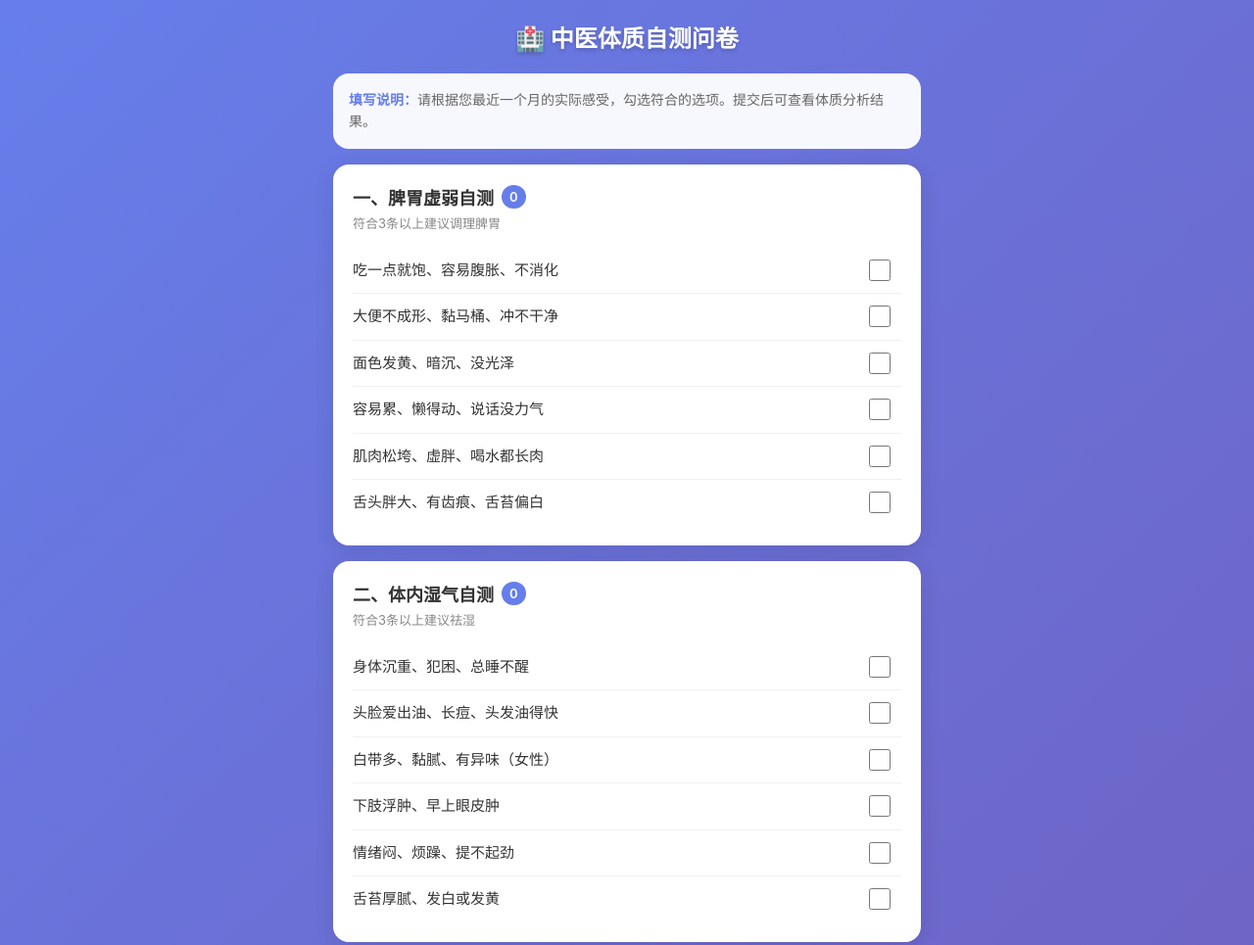
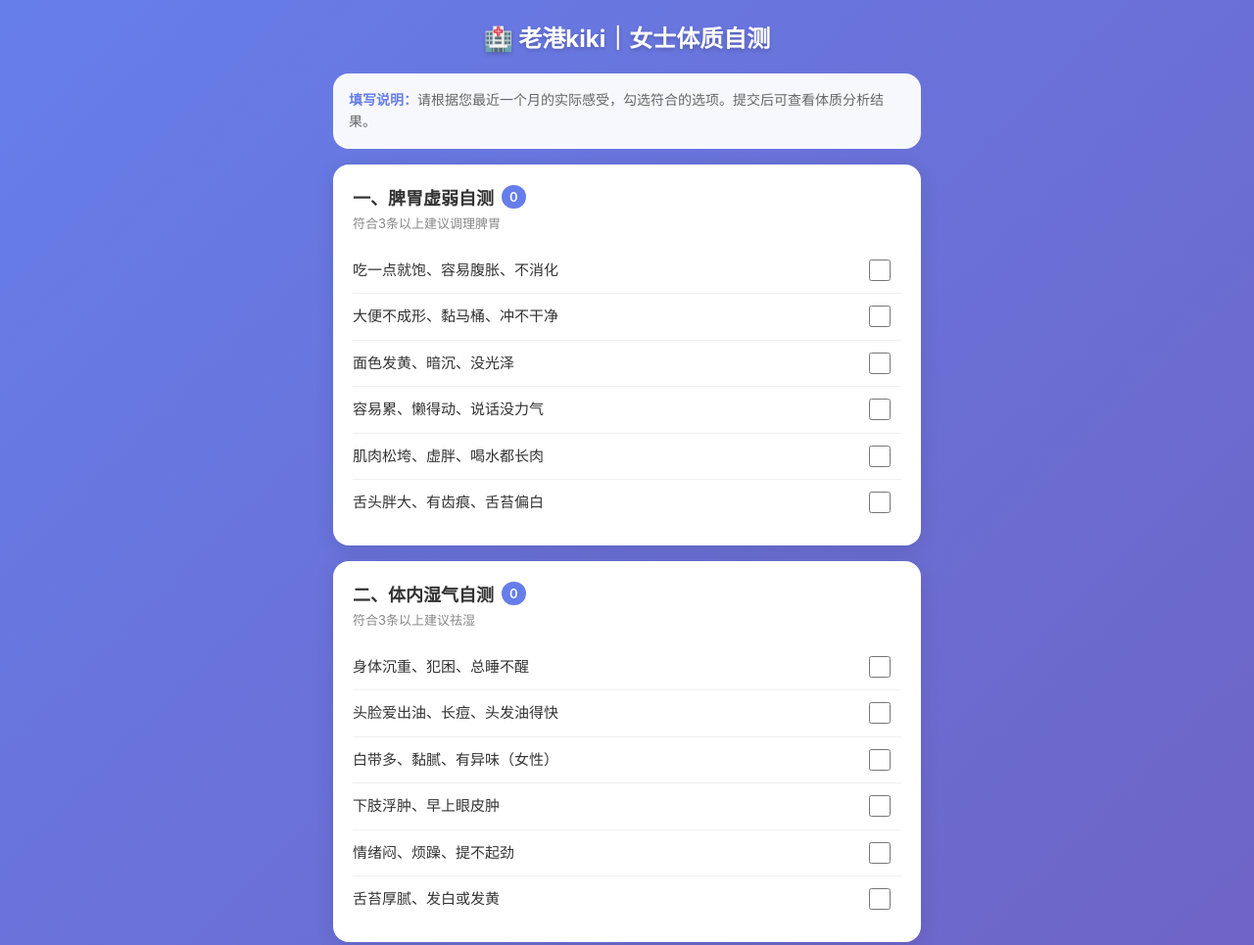
Before and after one commit to daoba199/tcm-survey, a plain HTML site: page index.html in a window 1280 px wide. Shown: the top 965 px of the page at 98% size. Drawn offline with Linux system fonts and the light colour scheme.

Commit message:
Update title

```diff
--- a/index.html
+++ b/index.html
@@ -40,7 +40,7 @@
 </head>
 <body>
   <div class="container">
-    <h1>🏥 中医体质自测问卷</h1>
+    <h1>🏥 老港kiki｜女士体质自测</h1>
     <div class="info-box">
       <strong>填写说明：</strong>请根据您最近一个月的实际感受，勾选符合的选项。提交后可查看体质分析结果。
     </div>
```
